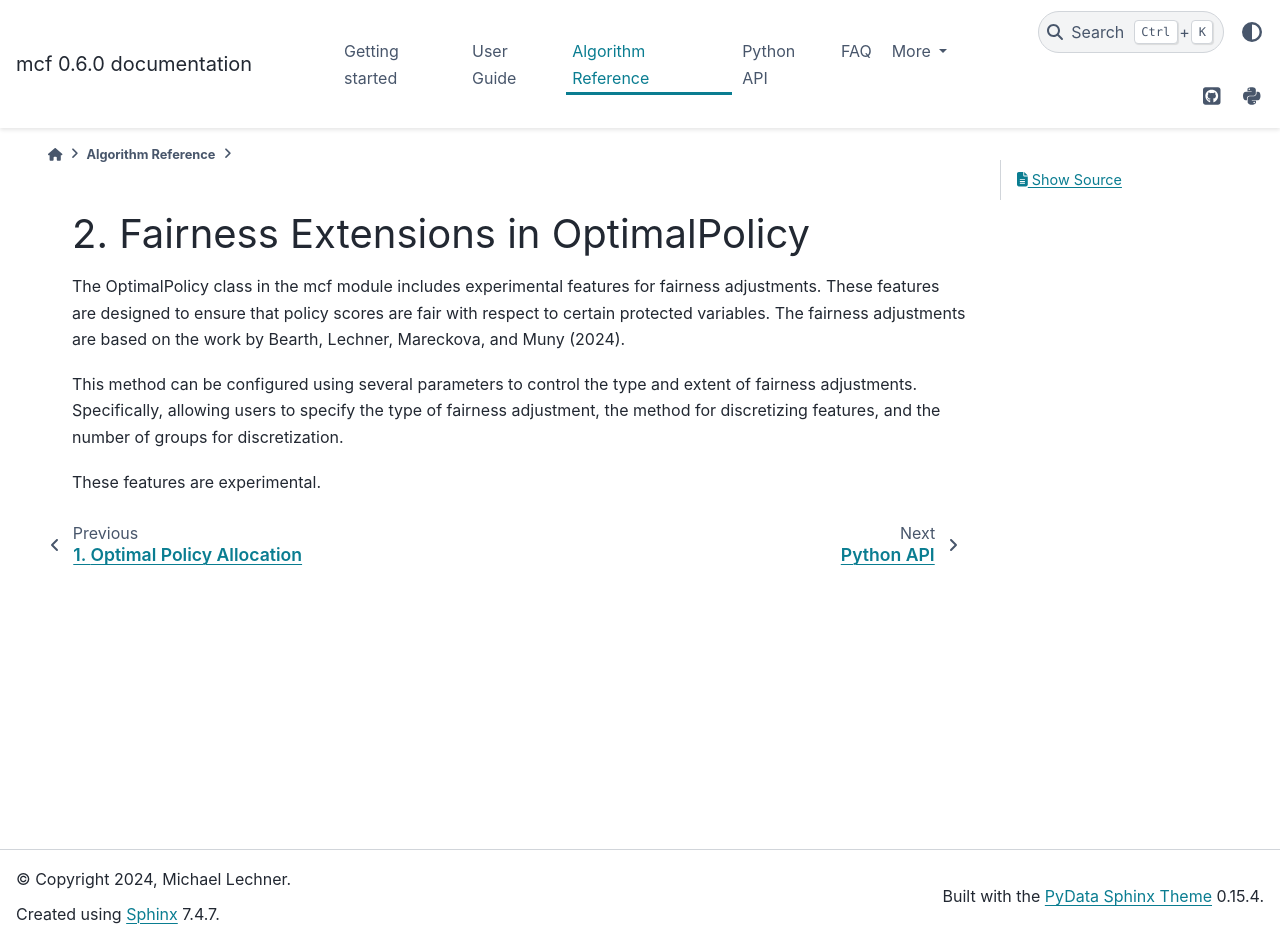
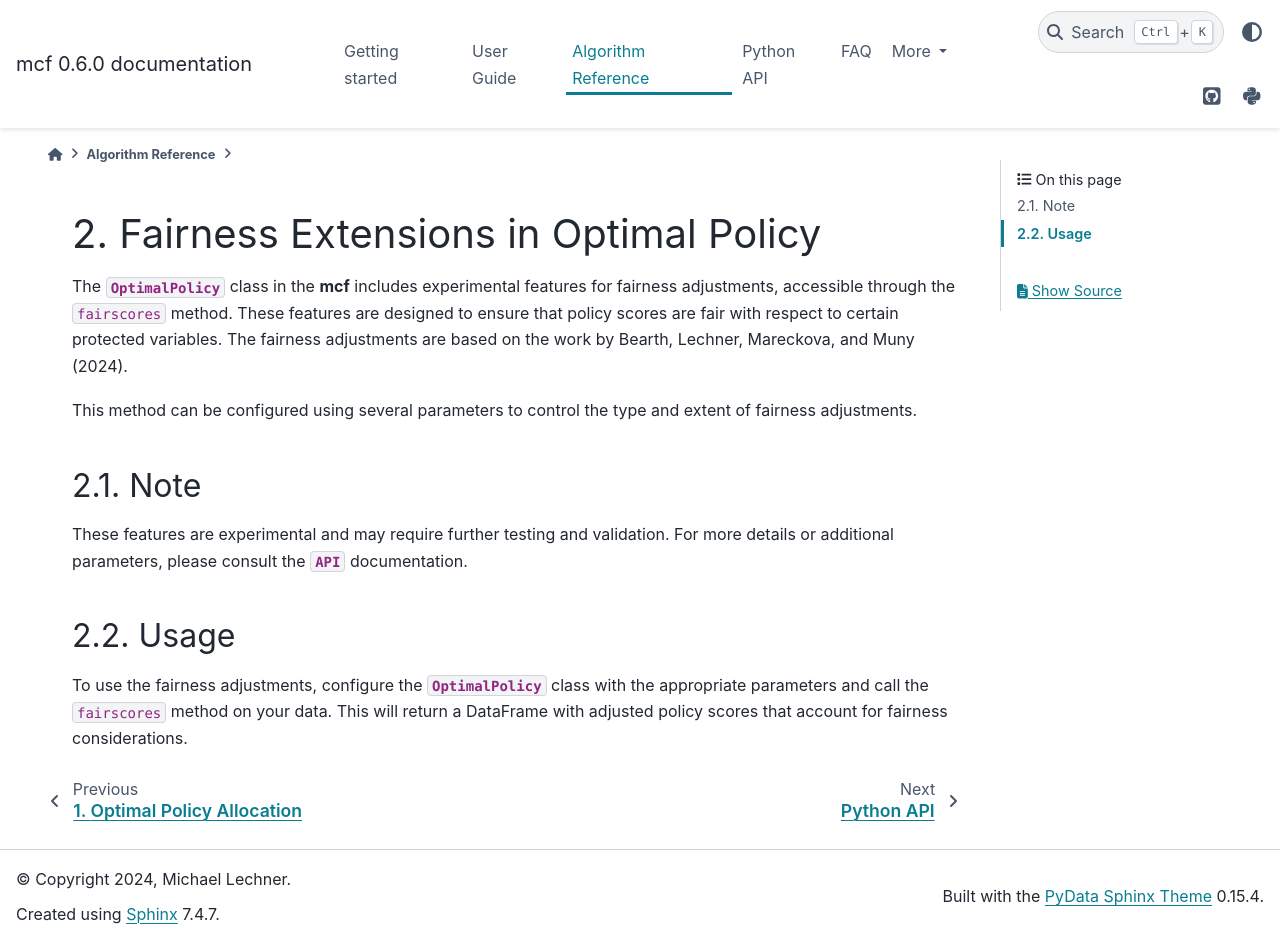
Before and after one commit to MCFpy/mcf, a Sphinx documentation site: the page built from docs/source/algorithm_reference/fairscores.rst, in a window 1280 px wide and 943 px high. Built offline with Sphinx 7.4.7 and the PyData theme 0.15.4, drawn with Linux system fonts in a browser that asks for light colours.

Commit message:
Update fairscores.rst

```diff
--- a/docs/source/algorithm_reference/fairscores.rst
+++ b/docs/source/algorithm_reference/fairscores.rst
@@ -1,11 +1,16 @@
-Fairness Extensions in OptimalPolicy
+Fairness Extensions in Optimal Policy
 ===========================================
 
-The OptimalPolicy class in the mcf module includes experimental features for fairness adjustments.
+The :py:class:`~optpolicy_functions.OptimalPolicy` class in the **mcf** includes experimental features for fairness adjustments, accessible through the ``fairscores`` method.
 These features are designed to ensure that policy scores are fair with respect to certain protected variables.
 The fairness adjustments are based on the work by Bearth, Lechner, Mareckova, and Muny (2024).
 
 This method can be configured using several parameters to control the type and extent of fairness adjustments.
-Specifically, allowing users to specify the type of fairness adjustment, the method for discretizing features, and the number of groups for discretization.
 
-These features are experimental.
+Note
+------
+These features are experimental and may require further testing and validation. For more details or additional parameters, please consult the :py:class:`API <mcf_functions.ModifiedCausalForest>` documentation.
+
+Usage
+------
+To use the fairness adjustments, configure the :py:class:`~optpolicy_functions.OptimalPolicy` class with the appropriate parameters and call the ``fairscores`` method on your data. This will return a DataFrame with adjusted policy scores that account for fairness considerations.
```
